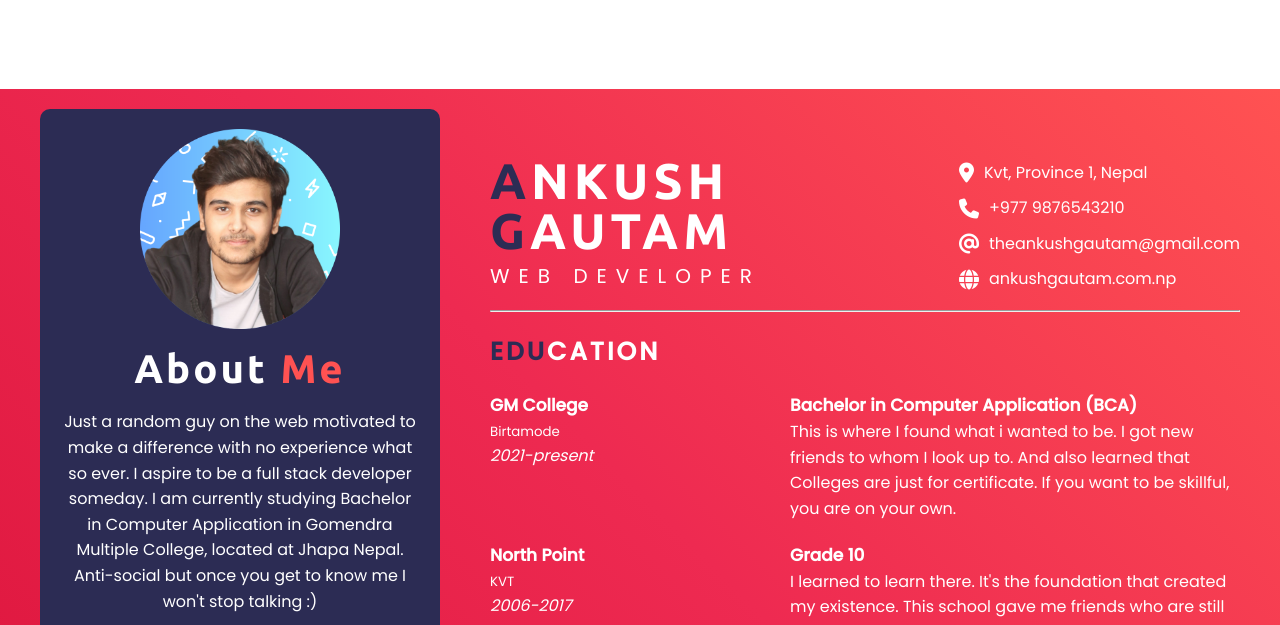
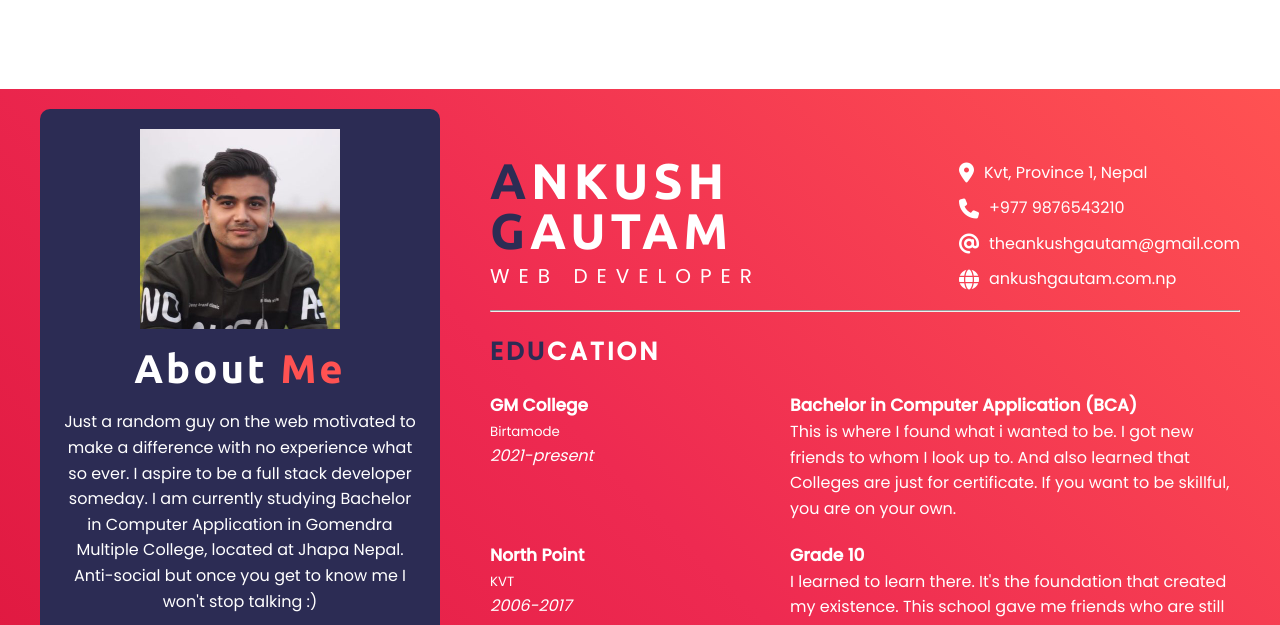
Before and after one commit to Ankush-Gautam/My-Personal-Website, a plain HTML site: page index.html in a window 1280 px wide. Shown: the part 1440-2065 px from the top of the page. Drawn offline with nearby package versions, Linux system fonts and the light colour scheme.

Commit message:
changed mypic

```diff
--- a/index.html
+++ b/index.html
@@ -218,7 +218,7 @@
 			<div class="portfolio__wrapper container">
 				<!-- aside > about-me & social-links  -->
 				<aside class="portfolio__aside">
-					<img src="images/dp.png" alt="A Picture of Me" />
+					<img src="images/mypic.jpg" alt="A Picture of Me" />
 					<h2 class="section-title">About <span class="accent">Me</span></h2>
 					<p>
 						Just a random guy on the web motivated to make a difference with no
```
Also changed, not shown: images/dp.png (deleted), images/mypic.jpg (added).
